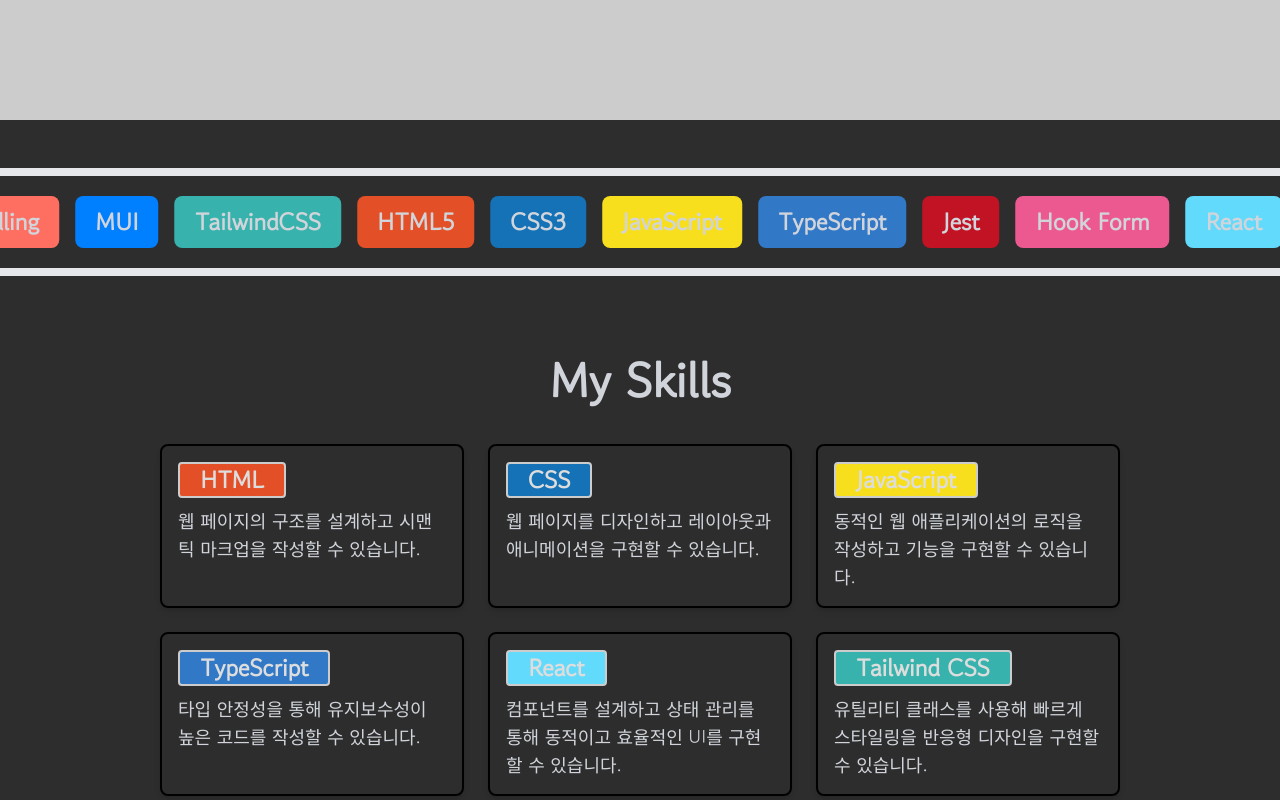
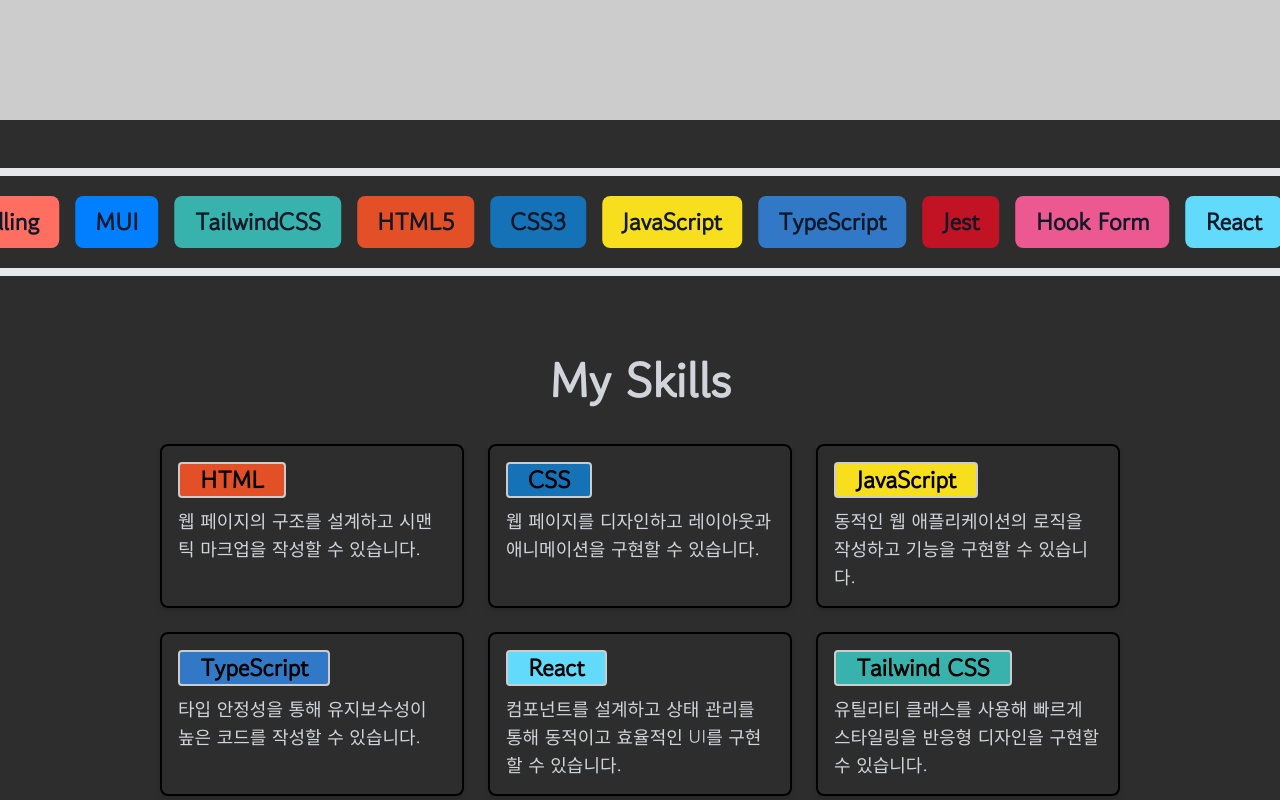
Before and after one commit to chickengir1/portfolio, a React (Vite) app: page / in a window 1280 px wide. Shown: the part 2080-2880 px from the top of the page. Built offline with nearby package versions, Linux system fonts and the light colour scheme; no server answers; a web font is replaced by a local one.

Commit message:
fix : 슬라이더 및 스킬 폰트 색상 수정

```diff
--- a/src/components/chip/Profile.tsx
+++ b/src/components/chip/Profile.tsx
@@ -15,7 +15,6 @@ const Profile = () => {
 
   const profile = profileArr.map((item) => {
     if (item.id === "깃허브") {
-      // 깃허브 항목에 링크 적용
       return (
         <a
           key={item.id}
--- a/src/components/chip/Skills.tsx
+++ b/src/components/chip/Skills.tsx
@@ -13,7 +13,7 @@ const Skills = () => {
         <h3
           className="font-bold text-lg sm:text-xl md:text-2xl"
           style={{
-            color: "#ddd",
+            color: "#000",
             border: `2px solid #ccc`,
             borderRadius: 4,
             background: `${item.color}`,
--- a/src/components/layout/Slider.tsx
+++ b/src/components/layout/Slider.tsx
@@ -60,7 +60,7 @@ const Slider: React.FC = () => {
   });
 
   return (
-    <div className="text-gray-300 py-12">
+    <div className="text-gray-900 py-12">
       <div className="w-[120%] border-y-8 transform mx-auto p-5">
         <div ref={carouselRef} className="flex whitespace-nowrap">
           {slider}
```
